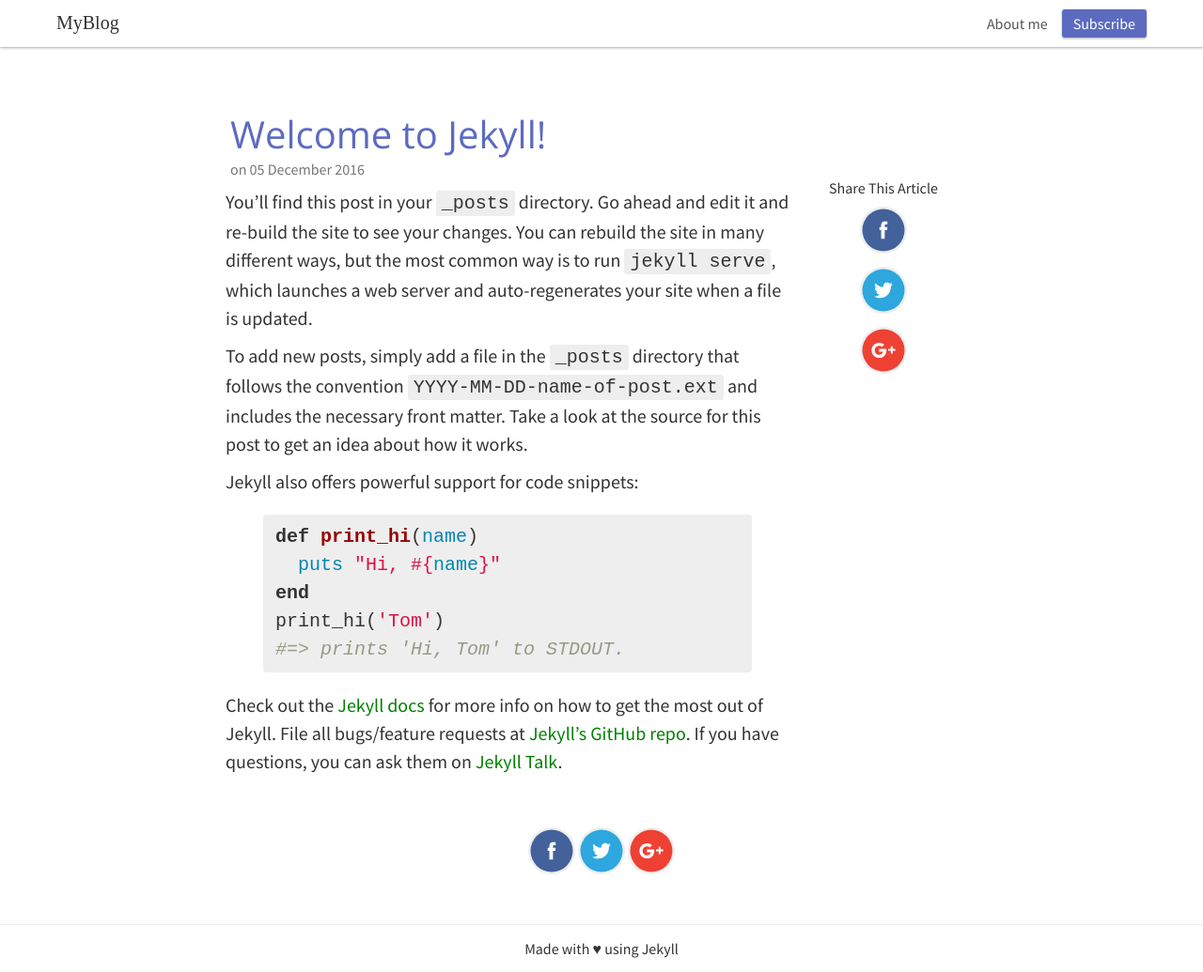
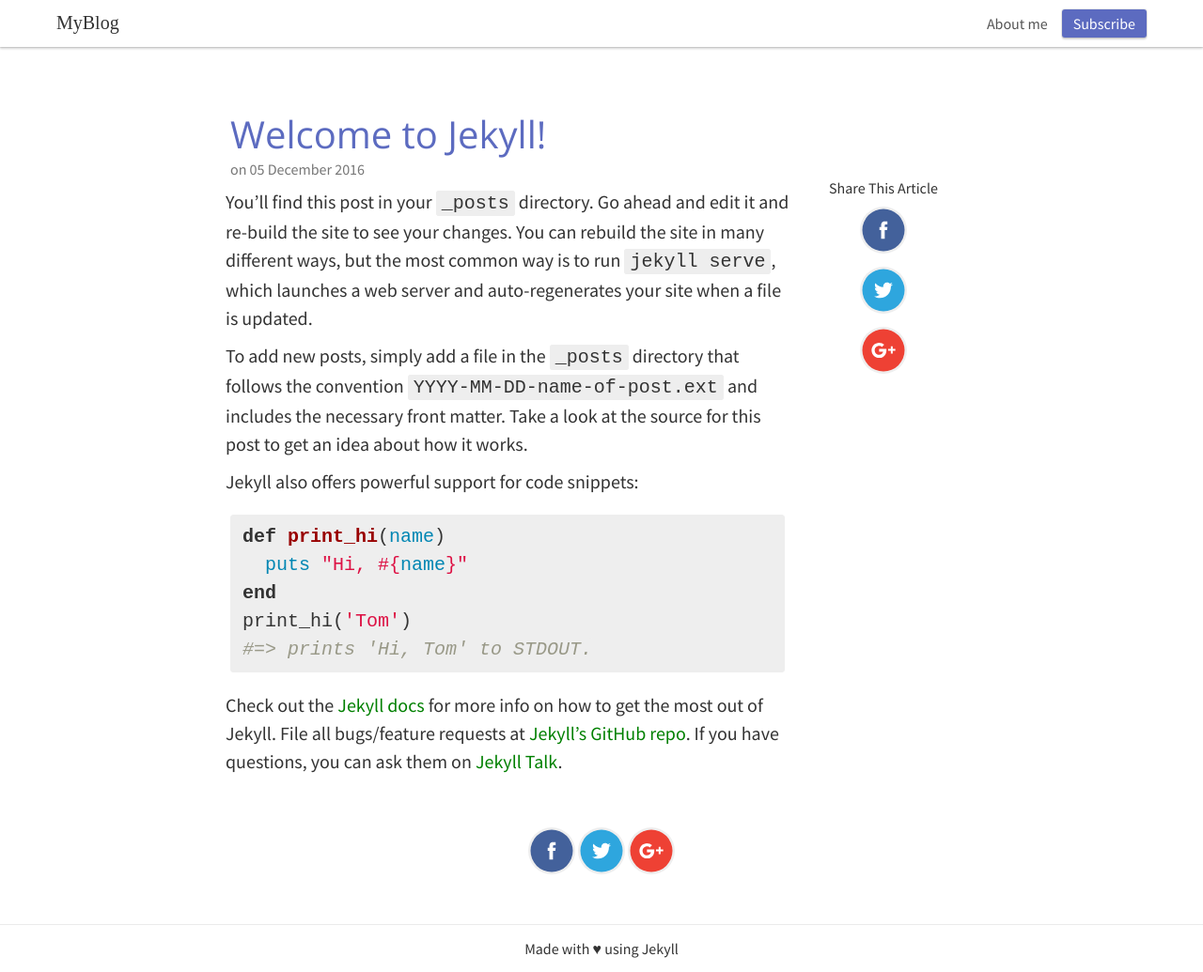
Before and after one commit to arush0311/blog, a Jekyll site: the page built from _posts/2016-12-05-welcome-to-jekyll.markdown, in a window 1280 px wide and 1035 px high. Shown: the whole window at 94% size. Built offline with Jekyll 4.4.1, drawn with Linux system fonts in a browser that asks for light colours; some web fonts are replaced.

```diff
--- a/css/style.scss
+++ b/css/style.scss
@@ -267,7 +267,6 @@ body {
 		margin-right: 20px;
 	}
 
-
 }
 
 @media only screen and (max-device-width: 750px) {
@@ -313,3 +312,7 @@ pre {
     padding-left: 0;
   }
 }
+
+figure {
+	margin: 10px 5px;
+}
```
